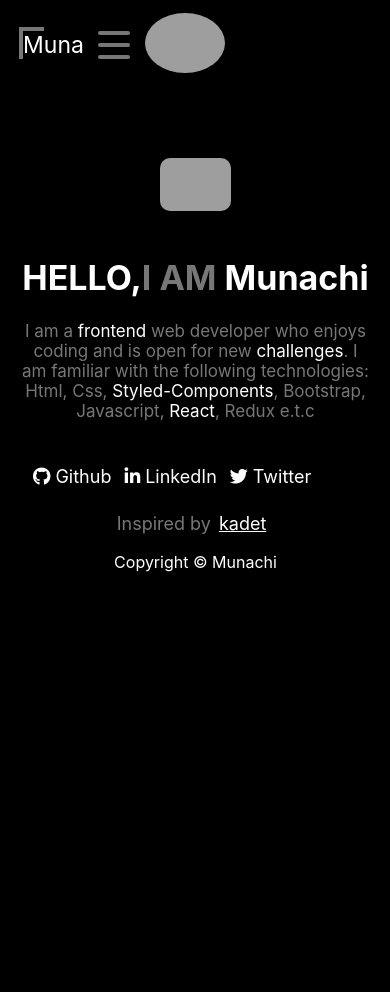
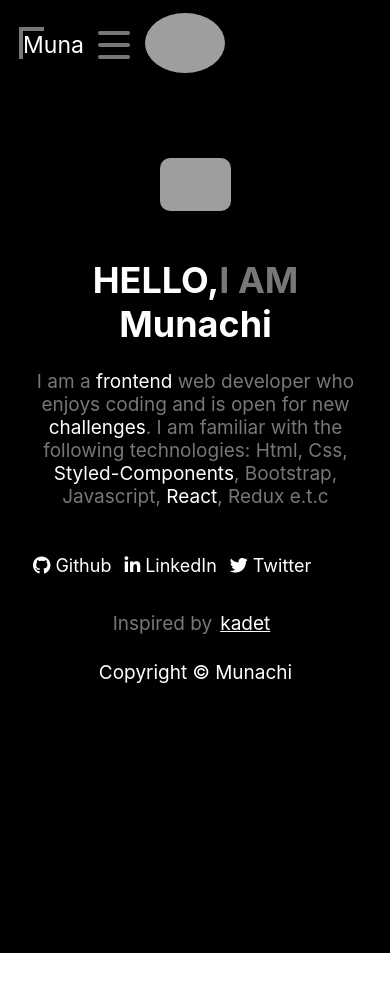
Before and after one commit to pro-munachi/New-Portfolio, a React (Create React App) app: page / in a window 390 px wide. Shown: the top 992 px of the page. After the commit the page ends 953 px from the top, so only its background shows below. Built offline with nearby package versions, Linux system fonts and the light colour scheme; grey boxes are pictures that could not be loaded.

Commit message:
mobile home

```diff
--- a/src/Styles/MobileHomeStyle.js
+++ b/src/Styles/MobileHomeStyle.js
@@ -2,19 +2,16 @@ import styled from 'styled-components'
 
 export const Container = styled.div`
   color: #777778;
-  height: auto;
-  padding-bottom: 14%;
   height: 100vh;
   .home {
     width: 90%;
     margin: auto;
     margin-top: 5%;
     padding-top: 10%;
-    padding-bottom: 12%;
     text-align: center;
     display: flex;
     flex-direction: column;
-    justify-content: space-between;
+    justify-content: center;
     .image {
       text-align: center;
       margin: 10px 0;
@@ -26,12 +23,16 @@ export const Container = styled.div`
     .intro {
       margin: 10px 0;
       h1 {
-        font-size: 34px;
+        font-size: 36px;
       }
       p {
-        font-size: 17px;
+        font-size: 19px;
       }
     }
+    .footer {
+      display: flex;
+      flex-direction: column;
+      justify-content: space-between;
       .social {
         margin: 10px 0;
         .social-link {
@@ -48,7 +49,7 @@ export const Container = styled.div`
       }
       .inspire {
         margin: 18px 0;
-      font-size: 18px;
+        font-size: 19px;
         color: #777778;
         a {
           color: white;
@@ -58,6 +59,8 @@ export const Container = styled.div`
       .copy {
         color: white;
         margin-top: 8px;
+        font-size: 19px;
+      }
     }
   }
 `
```
Lines whose indentation alone changed are shown as unchanged.
